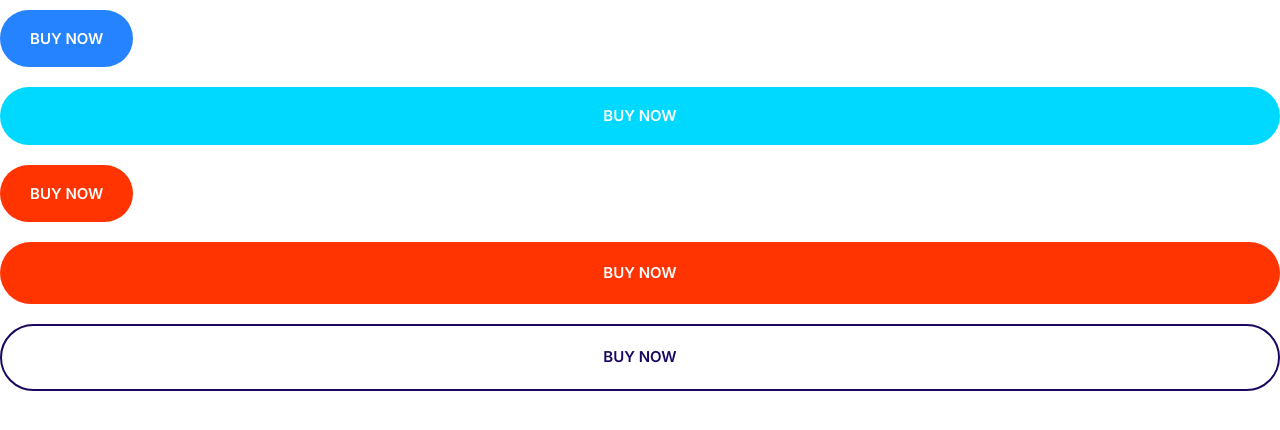
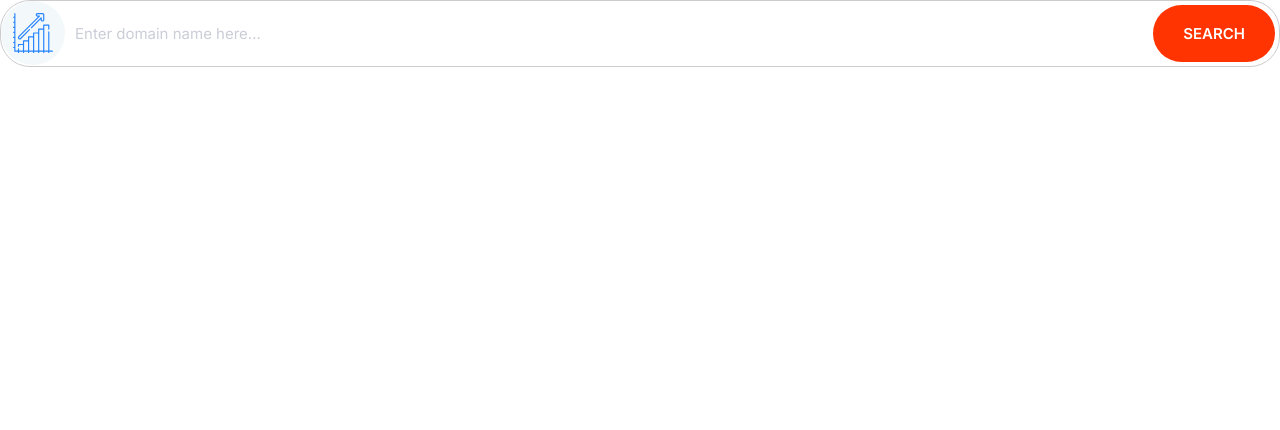
Before and after one commit to keitarusm/Course-Work, a plain HTML site: page HTML-Part3/Moshify/index.html in a window 1280 px wide. Drawn offline with Linux system fonts and the light colour scheme.

Commit message:
Added the input and input group elements.

```diff
--- a/HTML-Part3/Moshify/css/styles.css
+++ b/HTML-Part3/Moshify/css/styles.css
@@ -4,6 +4,8 @@
   --color-accent: #ff3400;
   --color-headings: #1b0760;
   --color-body: #918ca4;
+  --color-border: #ccc;
+  --border-radius: 30px;
 }
 
 *,
@@ -235,3 +237,39 @@ a {
     font-size: 1.5rem;
   }
 }
+
+/* Inputs */
+.input {
+  padding: 1.5rem 3.5rem;
+  border: 1px solid var(--color-border);
+  border-radius: var(--border-radius);
+  outline: 0;
+  color: var(--color-headings);
+  font-size: 2rem;
+}
+
+::placeholder {
+  color: #cbcdd7;
+}
+
+.input-group {
+  border: 1px solid var(--color-border);
+  border-radius: var(--border-radius);
+  display: flex;
+}
+
+.input-group .input {
+  border: 0;
+  flex-grow: 1;
+  padding: 1.5rem 1rem;
+}
+
+.input-group .btn {
+  margin: 4px;
+}
+
+@media screen and (min-width: 1024px) {
+  .input {
+    font-size: 1.5rem;
+  }
+}
--- a/HTML-Part3/Moshify/index.html
+++ b/HTML-Part3/Moshify/index.html
@@ -15,10 +15,18 @@
     <title>Moshify</title>
   </head>
   <body>
-    <button class="btn btn--primary">Buy Now</button>
-    <button class="btn btn--secondary btn--block">Buy Now</button>
-    <button class="btn btn--accent">Buy Now</button>
-    <a href="#" class="btn btn--accent btn--block">Buy Now</a>
-    <a href="#" class="btn btn--outline btn--block">Buy Now</a>
+    <div class="input-group">
+      <span class="icon-container">
+        <svg class="icon icon--primary">
+          <use xlink:href="images/sprite.svg#growth"></use></svg>
+        </svg>
+      </span>
+      <input
+        type="text"
+        class="input"
+        placeholder="Enter domain name here..."
+      />
+      <button class="btn btn--accent">Search</button>
+    </div>
   </body>
 </html>
```
Also changed, not shown: HTML-Part3/Moshify/components/input-group.html (added, +13 -0 lines).
